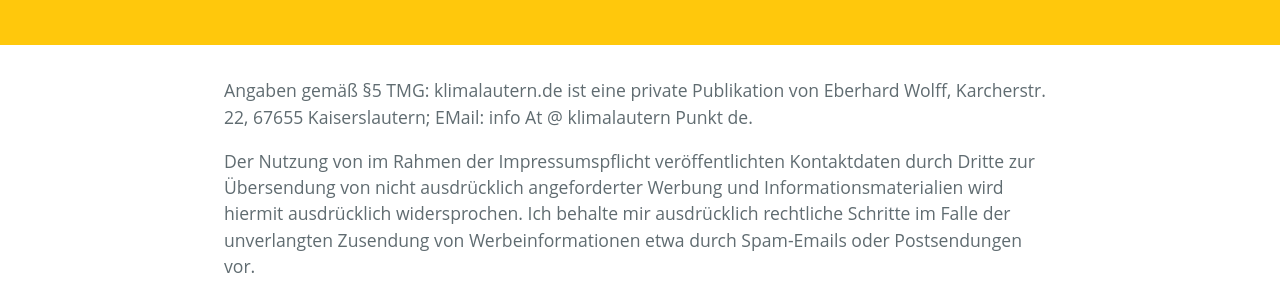
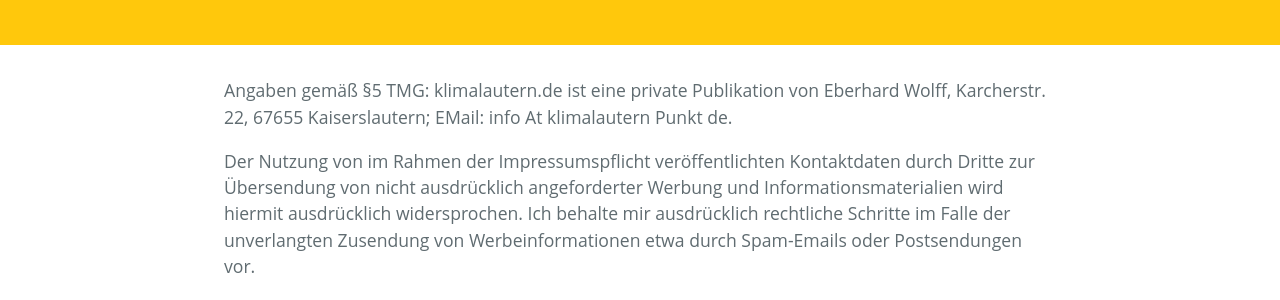
Before and after one commit to klimalautern/klimalautern.github.io, a Jekyll site: the page built from impressum.md, in a window 1280 px wide. Shown: the part 513-813 px from the top of the page. Built offline with Jekyll 4.4.1, drawn with Linux system fonts in a browser that asks for light colours; our own code applies the rules of GitHub Pages for plain Markdown files.

```diff
--- a/impressum.md
+++ b/impressum.md
@@ -4,7 +4,7 @@ title: KlimaLautern.de Impressum
 
 Angaben gemäß §5 TMG: klimalautern.de ist eine private
 Publikation von Eberhard Wolff, Karcherstr. 22, 67655 Kaiserslautern;
-EMail: info At @ klimalautern Punkt de.
+EMail: info At klimalautern Punkt de.
 
 Der Nutzung von im Rahmen der Impressumspflicht veröffentlichten
 Kontaktdaten durch Dritte zur Übersendung von nicht ausdrücklich
```
